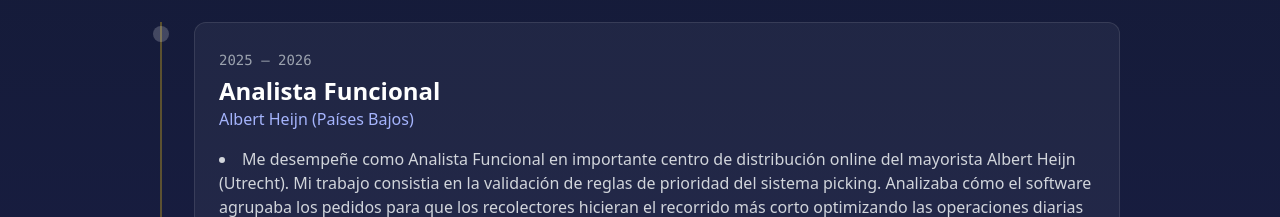
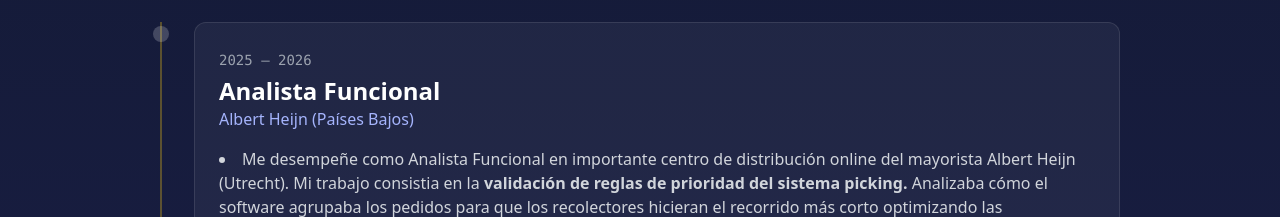
Before and after one commit to igalmes/repositorio, a website: page public/index.html in a window 1280 px wide. Shown: the part 726-943 px from the top of the page. Drawn offline with nearby package versions, Linux system fonts and the light colour scheme.

Commit message:
Update index.html

```diff
--- a/public/index.html
+++ b/public/index.html
@@ -55,7 +55,7 @@
                         <h3 class="text-2xl font-bold mt-1">Analista Funcional</h3>
                         <p class="text-indigo-300 font-medium mb-4">Albert Heijn (Países Bajos)</p>
                         <ul class="list-disc list-inside text-gray-300 space-y-2">
-                            <li>Me desempeñe como Analista Funcional en importante centro de distribución online del mayorista Albert Heijn (Utrecht). Mi trabajo consistia en la validación de reglas de prioridad del sistema picking. Analizaba cómo el software agrupaba los pedidos para que los recolectores hicieran el recorrido más corto optimizando las operaciones diarias de la empresa <strong>GDE (Gestión Documental Electrónica)</strong>.</li>
+                            <li>Me desempeñe como Analista Funcional en importante centro de distribución online del mayorista Albert Heijn (Utrecht). Mi trabajo consistia en la <strong>validación de reglas de prioridad del sistema picking.</strong> Analizaba cómo el software agrupaba los pedidos para que los recolectores hicieran el recorrido más corto optimizando las operaciones diarias de la empresa.</li>
                             <li>Testeo de flujos Stock-out, validación para que el sistema alarmara sobre faltantes en stock en tiempo real para que el cliente pudiera elegir entre otros productos sin cortar la cadena de compra</li>
                         </ul>
                     </div>
```
